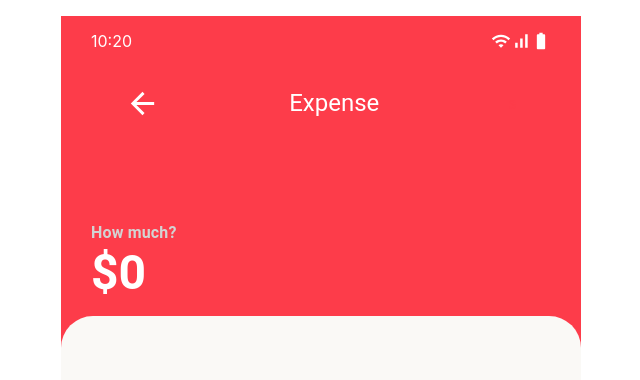
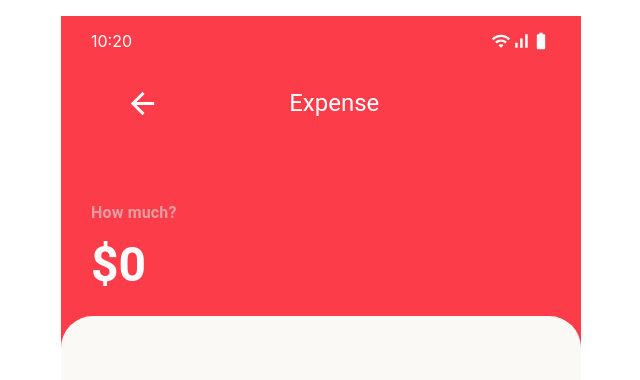
Before and after one commit to frontend-from-0/montra-client, a React (Create React App) app: page /expense/new in a window 1280 px wide. Shown: the top 380 px of the page, without its empty margins (319-959 px from the left). Built offline with nearby package versions, Linux system fonts and the light colour scheme.

Commit message:
fix: positioning fixed

```diff
--- a/src/modules/expense/PriceSection.tsx
+++ b/src/modules/expense/PriceSection.tsx
@@ -5,20 +5,23 @@ const StyledDiv = styled(`div`)(({ theme }: { theme: Theme }) => ({
   display: 'flex',
   flex: 'end',
   flexDirection: 'column',
-  margin: '100px 30px 0 30px',
+  margin: '80px 30px 0 30px',
 }));
 
 const StyledDivPrice = styled(`div`)(({ theme }: { theme: Theme }) => ({
   display: 'flex',
   flex: 'end',
   flexDirection: 'column',
+  gap: '12px',
 }));
 
 export const PriceSection = () => {
   return (
     <StyledDiv className='styledDiv'>
       <StyledDivPrice className='StyledDivPrice'>
-        <Typography sx={{ color: '#D3D3D3', fontWeight: '600' }}>
+        <Typography
+          sx={{ color: '#D3D3D3', fontWeight: '600', opacity: '64%' }}
+        >
           How much?
         </Typography>
         <Typography variant='h3' sx={{ fontWeight: 'bold', color: 'white' }}>
```
